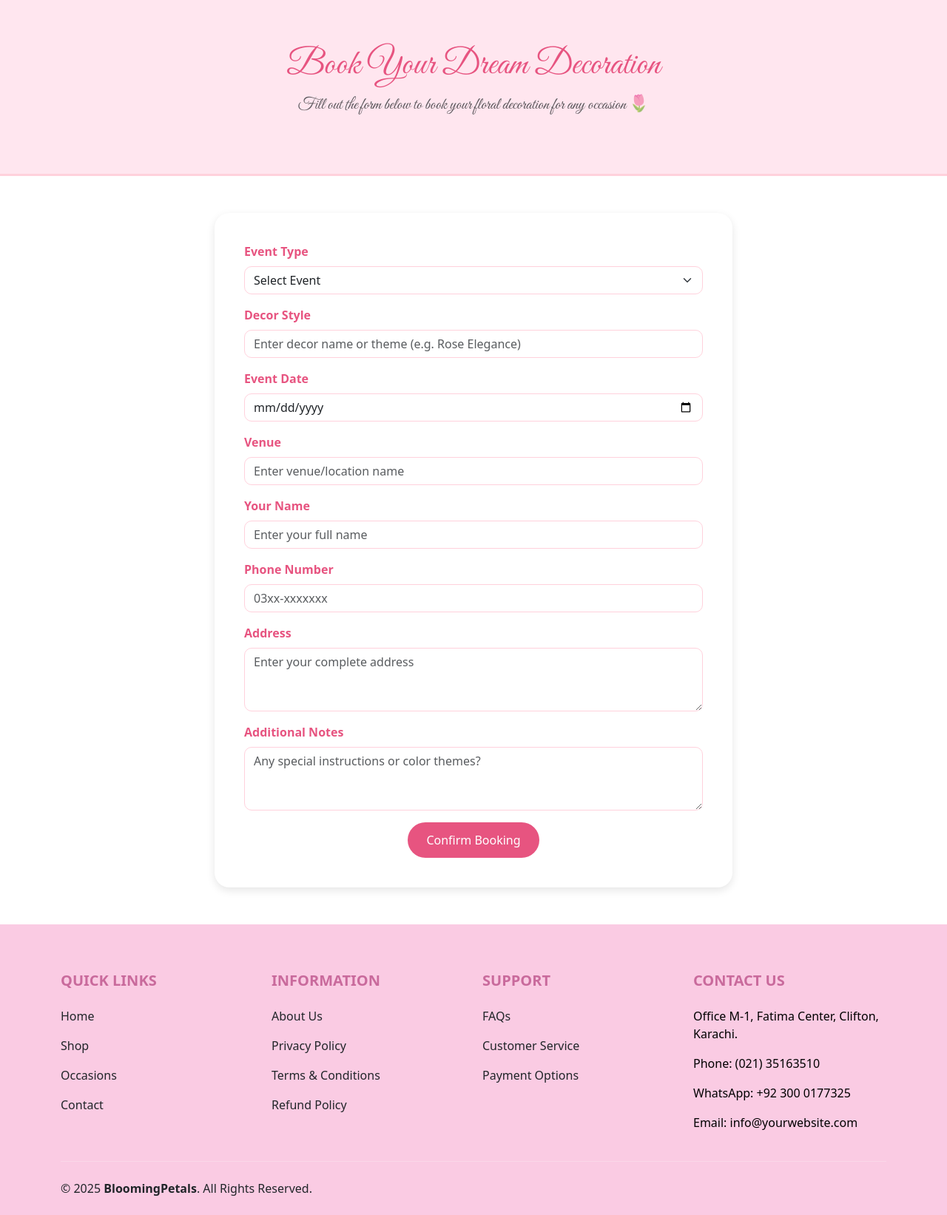
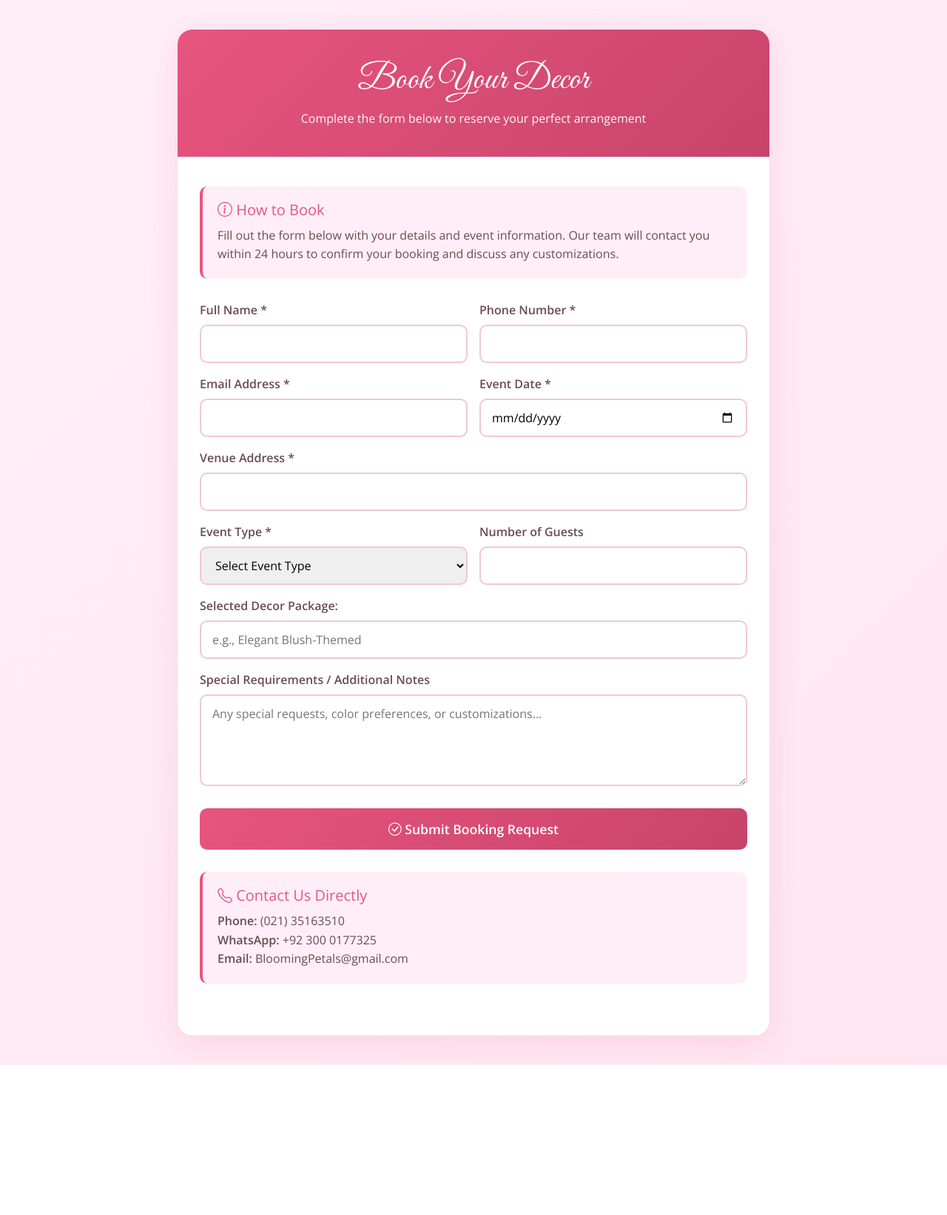
Before and after one commit to pervaiztooba3/my-first-project, a plain HTML site: page booknow.html in a window 1280 px wide. Shown: the whole page at 74% size. After the commit the page ends 1440 px from the top, so only its background shows below. Drawn offline with nearby package versions, Linux system fonts and the light colour scheme.

```diff
--- a/booknow.html
+++ b/booknow.html
@@ -1,136 +1,238 @@
 <!DOCTYPE html>
 <html lang="en">
 <head>
-  <meta charset="UTF-8" />
-  <meta name="viewport" content="width=device-width, initial-scale=1" />
-  <title>Book Your Decor</title>
+  <meta charset="UTF-8">
+  <meta name="viewport" content="width=device-width, initial-scale=1">
+  <title>Book Now - Engagement Decor</title>
 
-  <!-- Bootstrap & Fonts -->
   <link href="https://cdn.jsdelivr.net/npm/bootstrap@5.3.3/dist/css/bootstrap.min.css" rel="stylesheet">
   <link href="https://fonts.googleapis.com/css2?family=Great+Vibes&family=Open+Sans:wght@400;600&display=swap" rel="stylesheet">
+  <link rel="stylesheet" href="https://cdn.jsdelivr.net/npm/bootstrap-icons@1.11.0/font/bootstrap-icons.css">
 
-  <!-- Shared Stylesheet -->
-  <link rel="stylesheet" href="style.css">
+  <style>
+    body {
+      font-family: 'Open Sans', sans-serif;
+      background: linear-gradient(135deg, #ffeef8 0%, #ffe6f0 100%);
+      min-height: 100vh;
+      padding: 40px 0;
+    }
+
+    .booknow-container {
+      max-width: 800px;
+      margin: 0 auto;
+      background: white;
+      border-radius: 20px;
+      box-shadow: 0 10px 40px rgba(231, 84, 128, 0.15);
+      overflow: hidden;
+    }
+
+    .booknow-header {
+      background: linear-gradient(135deg, #e75480 0%, #c7446a 100%);
+      color: white;
+      padding: 40px 30px;
+      text-align: center;
+    }
+
+    .booknow-header h1 {
+      font-family: 'Great Vibes', cursive;
+      font-size: 3rem;
+      margin: 0 0 10px 0;
+    }
+
+    .booknow-header p {
+      margin: 0;
+      opacity: 0.95;
+    }
+
+    .booknow-body {
+      padding: 40px 30px;
+    }
+
+    .book-form-label {
+      color: #6b4b52;
+      font-weight: 600;
+      margin-bottom: 8px;
+    }
+
+    .book-form-control, .book-form-select {
+      border: 2px solid #f2c6d9;
+      border-radius: 10px;
+      padding: 12px 15px;
+      transition: all 0.3s ease;
+      width: 100%;
+    }
+
+    .book-form-control:focus, .book-form-select:focus {
+      border-color: #e75480;
+      box-shadow: 0 0 0 0.2rem rgba(231, 84, 128, 0.15);
+      outline: none;
+    }
+
+    .book-btn-submit {
+        text-align: center;
+        text-decoration: none;
+      background: linear-gradient(135deg, #e75480 0%, #c7446a 100%);
+      color: white;
+      border: none;
+      padding: 15px 40px;
+      border-radius: 10px;
+      font-weight: 600;
+      font-size: 1.1rem;
+      width: 100%;
+      transition: transform 0.3s ease, box-shadow 0.3s ease;
+      cursor: pointer;
+    }
+
+    .book-btn-submit:hover {
+      transform: translateY(-2px);
+      box-shadow: 0 8px 20px rgba(231, 84, 128, 0.3);
+    }
+
+    .book-btn-back {
+      background: transparent;
+      color: #e75480;
+      border: 2px solid #e75480;
+      padding: 10px 30px;
+      border-radius: 10px;
+      font-weight: 600;
+      text-decoration: none;
+      display: inline-block;
+      margin-bottom: 20px;
+      transition: all 0.3s ease;
+    }
+
+    .book-btn-back:hover {
+      background: #e75480;
+      color: white;
+    }
+
+    .booknow-info-box {
+      background: #ffeef8;
+      border-left: 4px solid #e75480;
+      padding: 20px;
+      border-radius: 10px;
+      margin-bottom: 30px;
+    }
+
+    .booknow-info-box h5 {
+      color: #e75480;
+      margin: 0 0 10px 0;
+    }
+
+    .booknow-info-box p {
+      color: #6b4b52;
+      margin: 0;
+      line-height: 1.6;
+    }
+
+    @media (max-width: 768px) {
+      .booknow-header h1 {
+        font-size: 2.2rem;
+      }
+
+      .booknow-body {
+        padding: 30px 20px;
+      }
+    }
+  </style>
 </head>
 
 <body>
-  <!--  HEADER SECTION -->
-  <section class="booknow-section">
-    <h1>Book Your Dream Decoration</h1>
-    <p class="text-muted">Fill out the form below to book your floral decoration for any occasion 🌷</p>
-  </section>
-
-  <!-- FORM SECTION -->
-  <section class="booknow-container">
-    <form class="booknow-form">
-      <div class="mb-3">
-        <label for="eventType" class="form-label">Event Type</label>
-        <select id="eventType" class="form-select" required>
-          <option value="">Select Event</option>
-          <option>Wedding Bloom</option>
-          <option>Engagement Bliss</option>
-          <option>Birthday Celebration</option>
-          <option>Bridal Shower</option>
-          <option>Table Arrangement</option>
-          <!-- <option>Corporate Event</option> -->
-        </select>
+  <div class="container">
+    <div class="booknow-container">
+      <div class="booknow-header">
+        <h1>Book Your Decor</h1>
+        <p>Complete the form below to reserve your perfect arrangement</p>
       </div>
 
-      <div class="mb-3">
-        <label for="decorStyle" class="form-label">Decor Style</label>
-        <input type="text" id="decorStyle" class="form-control" placeholder="Enter decor name or theme (e.g. Rose Elegance)" required>
-      </div>
+      <div class="booknow-body">
+        <!-- <a href="engagement.html" class="book-btn-back">
+          <i class="bi bi-arrow-left"></i> Back to Gallery
+        </a> -->
 
-      <div class="mb-3">
-        <label for="eventDate" class="form-label">Event Date</label>
-        <input type="date" id="eventDate" class="form-control" required>
-      </div>
-
-      <div class="mb-3">
-        <label for="venue" class="form-label">Venue</label>
-        <input type="text" id="venue" class="form-control" placeholder="Enter venue/location name" required>
-      </div>
-
-      <div class="mb-3">
-        <label for="name" class="form-label">Your Name</label>
-        <input type="text" id="name" class="form-control" placeholder="Enter your full name" required>
-      </div>
-
-      <div class="mb-3">
-        <label for="phone" class="form-label">Phone Number</label>
-        <input type="tel" id="phone" class="form-control" placeholder="03xx-xxxxxxx" required>
-      </div>
-
-      <div class="mb-3">
-        <label for="address" class="form-label">Address</label>
-        <textarea id="address" class="form-control" rows="3" placeholder="Enter your complete address" required></textarea>
-      </div>
-
-      <div class="mb-3">
-        <label for="notes" class="form-label">Additional Notes</label>
-        <textarea id="notes" class="form-control" rows="3" placeholder="Any special instructions or color themes?"></textarea>
-      </div>
-
-      <div class="text-center">
-        <button type="submit" class="booknow-btn">Confirm Booking</button>
-      </div>
-    </form>
-  </section>
-
-  <!--  FOOTER -->
-  <footer class="text-light pt-5 pb-4 footer-css">
-    <div class="container text-md-left">
-      <div class="row text-md-left">
-        <div class="col-md-3 col-lg-3 col-xl-3 mx-auto mt-3">
-          <h5 class="text-uppercase mb-4 fw-bold">Quick Links</h5>
-          <p><a href="#" class="text-dark text-decoration-none">Home</a></p>
-          <p><a href="#" class="text-dark text-decoration-none">Shop</a></p>
-          <p><a href="#" class="text-dark text-decoration-none">Occasions</a></p>
-          <p><a href="#" class="text-dark text-decoration-none">Contact</a></p>
+        <div class="booknow-info-box">
+          <h5><i class="bi bi-info-circle"></i> How to Book</h5>
+          <p>Fill out the form below with your details and event information. Our team will contact you within 24 hours to confirm your booking and discuss any customizations.</p>
         </div>
 
-        <div class="col-md-3 col-lg-3 col-xl-3 mx-auto mt-3">
-          <h5 class="text-uppercase mb-4 fw-bold">Information</h5>
-          <p><a href="#" class="text-dark text-decoration-none">About Us</a></p>
-          <p><a href="#" class="text-dark text-decoration-none">Privacy Policy</a></p>
-          <p><a href="#" class="text-dark text-decoration-none">Terms & Conditions</a></p>
-          <p><a href="#" class="text-dark text-decoration-none">Refund Policy</a></p>
-        </div>
+        <form action="https://formsubmit.co/your-email@example.com" method="POST">
+          <!-- FormSubmit Configuration -->
+          <input type="hidden" name="_subject" value="New Decor Booking Request">
+          <input type="hidden" name="_captcha" value="false">
+          <input type="hidden" name="_template" value="table">
 
-        <div class="col-md-3 col-lg-3 col-xl-3 mx-auto mt-3">
-          <h5 class="text-uppercase mb-4 fw-bold">Support</h5>
-          <p><a href="#" class="text-dark text-decoration-none">FAQs</a></p>
-          <p><a href="#" class="text-dark text-decoration-none">Customer Service</a></p>
-          <p><a href="#" class="text-dark text-decoration-none">Payment Options</a></p>
-        </div>
+          <div class="row g-3">
+            <div class="col-md-6">
+              <label class="book-form-label">Full Name *</label>
+              <input type="text" class="book-form-control" name="Full_Name" required>
+            </div>
 
-        <div class="col-md-3 col-lg-3 col-xl-3 mx-auto mt-3 home-extra">
-          <h5 class="text-uppercase mb-4 fw-bold">Contact Us</h5>
-          <p><i class="bi bi-geo-alt"></i> Office M-1, Fatima Center, Clifton, Karachi.</p>
-          <p><i class="bi bi-telephone"></i> Phone: (021) 35163510</p>
-          <p><i class="bi bi-whatsapp"></i> WhatsApp: +92 300 0177325</p>
-          <p><i class="bi bi-envelope"></i> Email: info@yourwebsite.com</p>
-        </div>
-      </div>
+            <div class="col-md-6">
+              <label class="book-form-label">Phone Number *</label>
+              <input type="tel" class="book-form-control" name="Phone_Number" required>
+            </div>
 
-      <hr class="mb-4 mt-4 text-light">
+            <div class="col-md-6">
+              <label class="book-form-label">Email Address *</label>
+              <input type="email" class="book-form-control" name="Email" required>
+            </div>
 
-      <div class="row align-items-center">
-        <div class="col-md-7 col-lg-8">
-          <p class="text-dark mb-0">
-            © 2025 <strong>BloomingPetals</strong>. All Rights Reserved.
+            <div class="col-md-6">
+              <label class="book-form-label">Event Date *</label>
+              <input type="date" class="book-form-control" name="Event_Date" required>
+            </div>
+
+            <div class="col-12">
+              <label class="book-form-label">Venue Address *</label>
+              <input type="text" class="book-form-control" name="Venue_Address" required>
+            </div>
+
+            <div class="col-md-6">
+              <label class="book-form-label">Event Type *</label>
+              <select class="book-form-select" name="Event_Type" required>
+                <option value="">Select Event Type</option>
+                <option value="Engagement">Engagement</option>
+                <option value="Birthday">Birthday</option>
+                <option value="Wedding">Wedding</option>
+                <option value="Bridal Shower">Bridal Shower</option>
+                <option value="Table Arrangement">Table Arrangement</option>
+                <option value="Other">Other</option>
+              </select>
+            </div>
+
+            <div class="col-md-6">
+              <label class="book-form-label">Number of Guests</label>
+              <input type="number" class="book-form-control" name="Number_of_Guests" min="1" required>
+            </div>
+
+            <div class="col-12">
+              <label class="book-form-label">Selected Decor Package: </label>
+              <input type="text" class="book-form-control" name="Selected_Package" placeholder="e.g., Elegant Blush-Themed" required>
+            </div>
+
+            <div class="col-12">
+              <label class="book-form-label">Special Requirements / Additional Notes</label>
+              <textarea class="book-form-control" name="Special_Requirements" rows="4" placeholder="Any special requests, color preferences, or customizations..."></textarea>
+            </div>
+
+            <div class="col-12 mt-4">
+              <a href="bookingdone.html" type="submit" class="book-btn-submit">
+                <i class="bi bi-check-circle"></i> Submit Booking Request
+              </a>
+            </div>
+          </div>
+        </form>
+
+        <div class="booknow-info-box" style="margin-top: 30px;">
+          <h5><i class="bi bi-telephone"></i> Contact Us Directly</h5>
+          <p>
+            <strong>Phone:</strong> (021) 35163510<br>
+            <strong>WhatsApp:</strong> +92 300 0177325<br>
+            <strong>Email:</strong> BloomingPetals@gmail.com
           </p>
-        </div>
-
-        <div class="col-md-5 col-lg-4 text-end">
-          <a href="#" class="text-dark me-3"><i class="bi bi-facebook"></i></a>
-          <a href="#" class="text-dark me-3"><i class="bi bi-instagram"></i></a>
-          <a href="#" class="text-dark me-3"><i class="bi bi-twitter"></i></a>
         </div>
       </div>
     </div>
-  </footer>
-
-  <script src="https://cdn.jsdelivr.net/npm/bootstrap@5.3.3/dist/js/bootstrap.bundle.min.js"></script>
+  </div>
 </body>
 </html>
```
Also changed, not shown: bookingdone.html (added, +62 -0 lines), order.html (+2 -2 lines), orderdone.html (added, +66 -0 lines).
